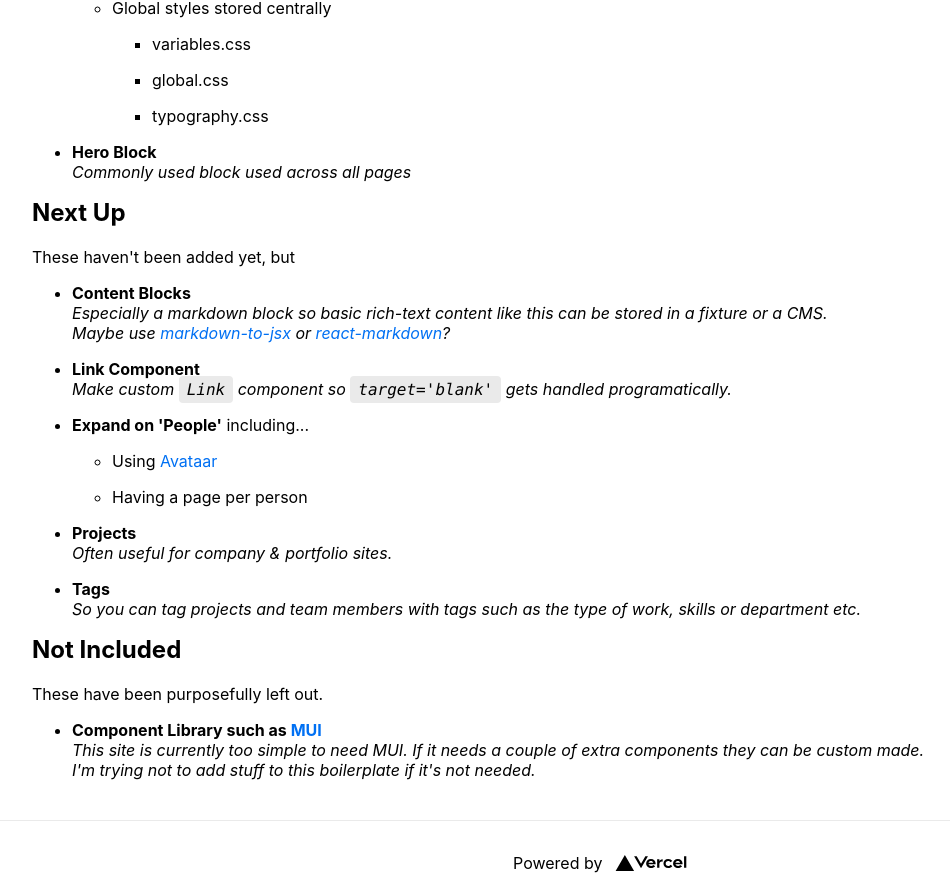
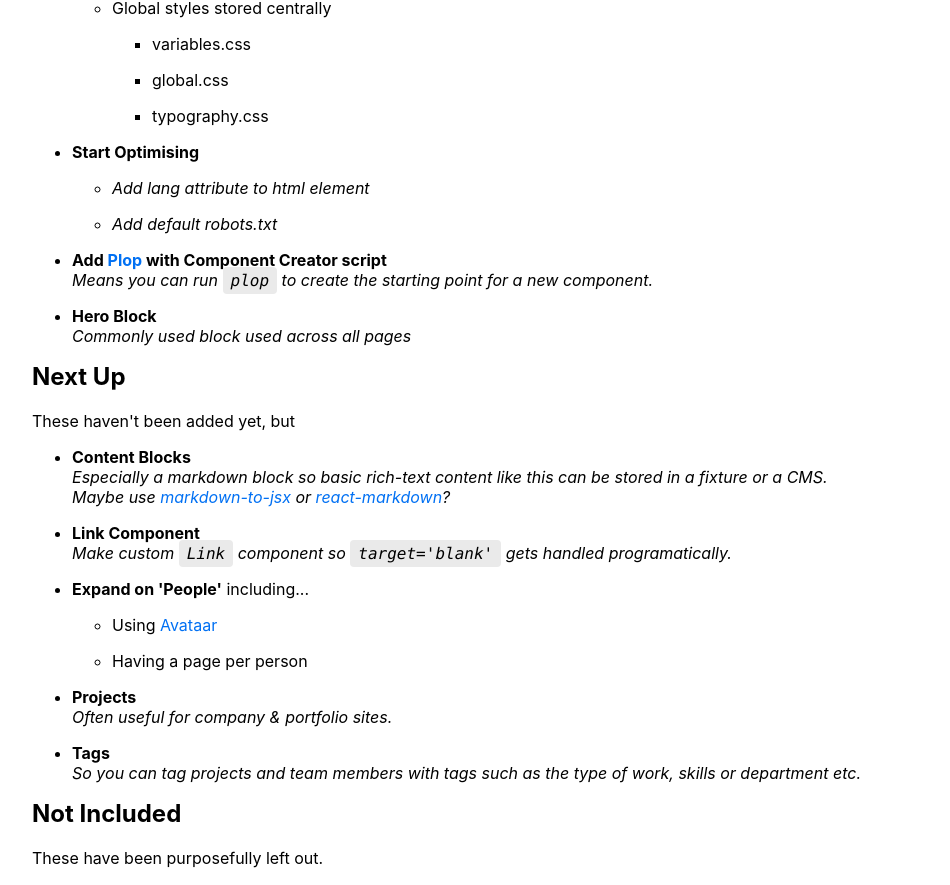
Before and after one commit to mattisherwood/nextjs-site, a Next.js app: page /about in a window 1280 px wide. Shown: the part 1051-1936 px from the top of the page, without its empty margins (40-990 px from the left). Built offline with nearby package versions, Linux system fonts and the light colour scheme.

Commit message:
feat: install plop
& add script for automating component creation

```diff
--- a/package.json
+++ b/package.json
@@ -34,6 +34,7 @@
     "@storybook/react": "^6.5.14",
     "@storybook/testing-library": "0.0.13",
     "babel-loader": "^8.3.0",
-    "eslint-plugin-storybook": "^0.6.8"
+    "eslint-plugin-storybook": "^0.6.8",
+    "plop": "^3.1.1"
   }
 }
--- a/pages/about.tsx
+++ b/pages/about.tsx
@@ -121,6 +121,31 @@ export default function Page() {
             </ul>
           </li>
           <li>
+            <strong>Start Optimising</strong>
+            <ul>
+              <li>
+                <em>Add lang attribute to html element</em>
+              </li>
+              <li>
+                <em>Add default robots.txt</em>
+              </li>
+            </ul>
+          </li>
+          <li>
+            <strong>
+              Add{" "}
+              <a href='https://plopjs.com/' target='_blank'>
+                Plop
+              </a>{" "}
+              with Component Creator script
+            </strong>
+            <br />
+            <em>
+              Means you can run <code>plop</code> to create the starting point
+              for a new component.
+            </em>
+          </li>
+          <li>
             <strong>Hero Block</strong>
             <br />
             <em>Commonly used block used across all pages</em>
```
Also changed, not shown: plopfile.js (added, +102 -0 lines), 1 other file (tests, documents, lock files or other folders).
